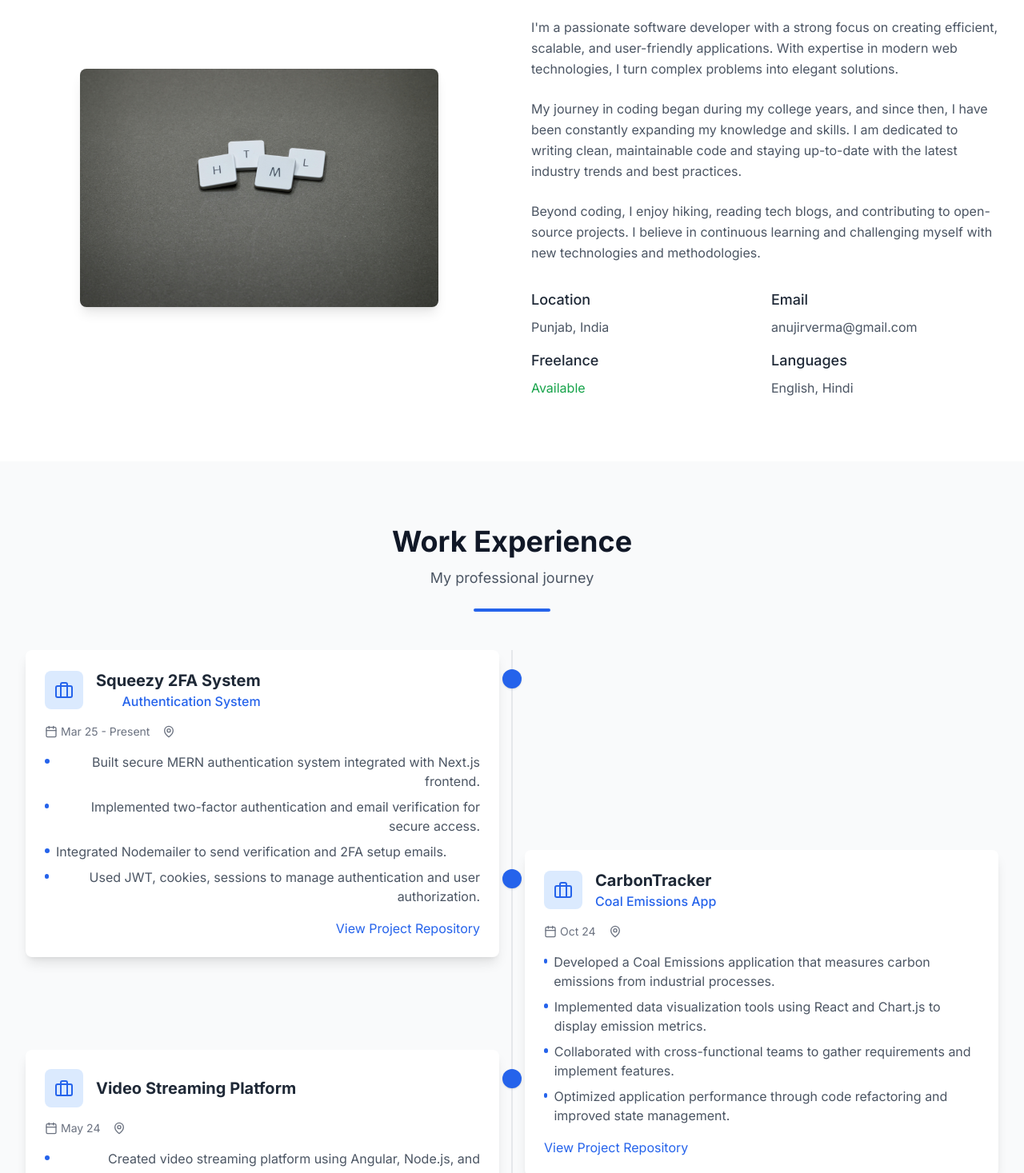
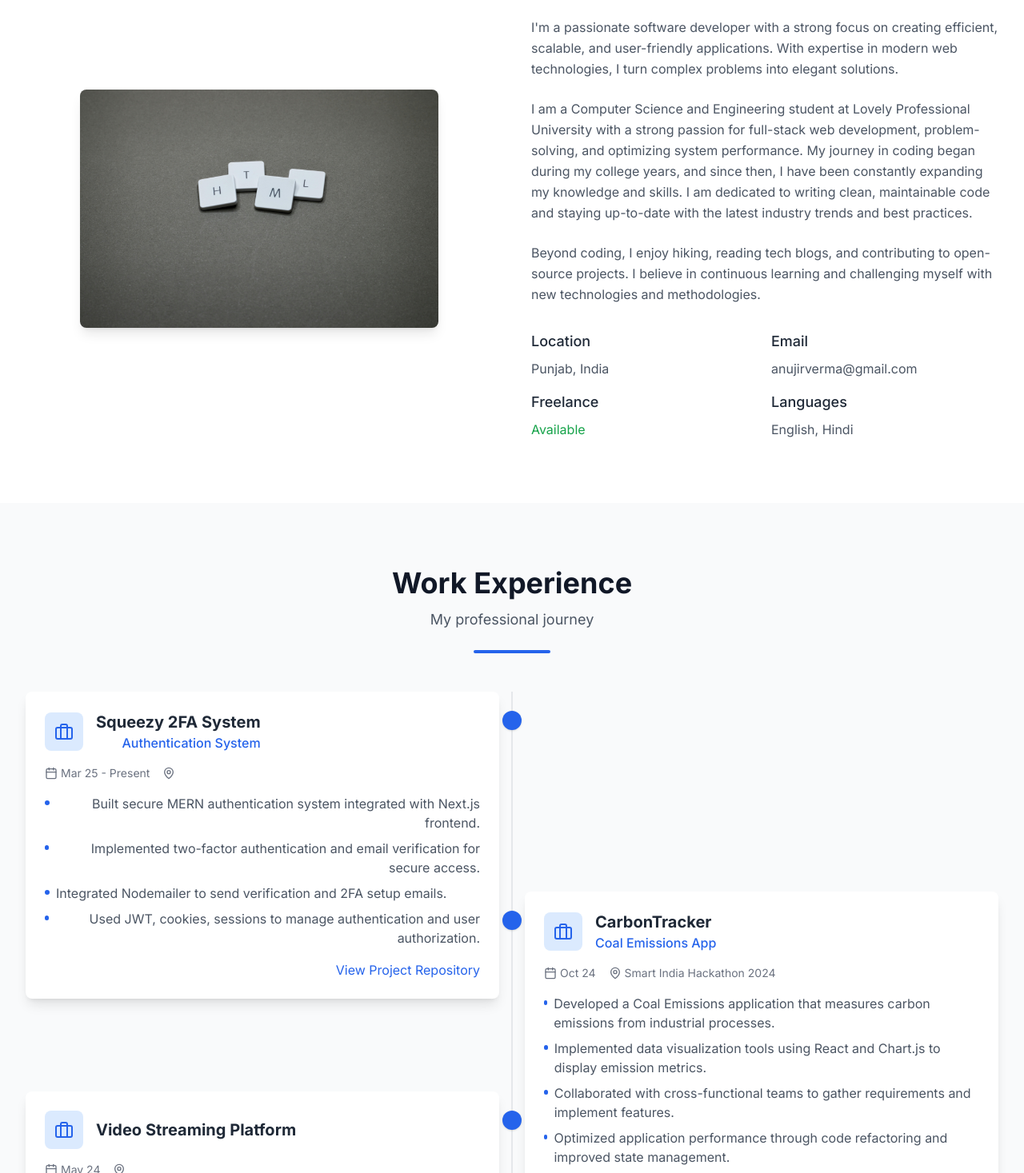
Before and after one commit to anujverma08/Portfolio, a React (Vite) app: page / in a window 1280 px wide. Shown: the part 1063-2530 px from the top of the page at 80% size. Built offline with nearby package versions, Linux system fonts and the light colour scheme.

Commit message:
modified:   src/sections/About.tsx 	modified:   src/sections/Education.tsx 	modified:   src/sections/Experience.tsx

```diff
--- a/src/sections/About.tsx
+++ b/src/sections/About.tsx
@@ -42,6 +42,7 @@ const About: React.FC = () => {
             </p>
 
             <p className="text-gray-600 dark:text-gray-300 mb-6 leading-relaxed">
+            I am a Computer Science and Engineering student at Lovely Professional University with a strong passion for full-stack web development, problem-solving, and optimizing system performance.
               My journey in coding began during my college years, and since then, I have been
               constantly expanding my knowledge and skills. I am dedicated to writing clean,
               maintainable code and staying up-to-date with the latest industry trends and best practices.
--- a/src/sections/Education.tsx
+++ b/src/sections/Education.tsx
@@ -27,7 +27,7 @@ const educations: Education[] = [
     institution: "Lovely Professional University",
     period: "Aug 22 - Present",
     description: "",
-    gpa: "8.45"
+    gpa: "CGPA - 8.45"
   },
   {
     id: 2,
@@ -35,7 +35,7 @@ const educations: Education[] = [
     institution: "St Xavier Public School",
     period: "Apr 20 - Mar 21",
     description: "",
-    gpa: "93%"
+    gpa: "Percentage - 93%"
   },
   {
     id: 3,
@@ -43,7 +43,7 @@ const educations: Education[] = [
     institution: "St Xavier Public School",
     period: "Apr 18- Mar 19",
     description: "",
-    gpa: "91%"
+    gpa: "Percentage - 91%"
   }
 
 ];
@@ -130,7 +130,7 @@ const Education: React.FC = () => {
                   {edu.gpa && (
                     <div className="flex items-center text-gray-700 dark:text-gray-300 font-medium">
                       <Award className="w-4 h-4 mr-2 text-yellow-500" />
-                      <span>CGPA: {edu.gpa}</span>
+                      <span>Grade: {edu.gpa}</span>
                     </div>
                   )}
                 </div>
--- a/src/sections/Experience.tsx
+++ b/src/sections/Experience.tsx
@@ -30,7 +30,7 @@ const experiences: ExperienceItem[] = [
     id: 2,
     role: "CarbonTracker ",
     company: "Coal Emissions App",
-    location: "",
+    location: "Smart India Hackathon 2024",
     period: "Oct 24",
     description: [
       "Developed a Coal Emissions application that measures carbon emissions from industrial processes.",
```
